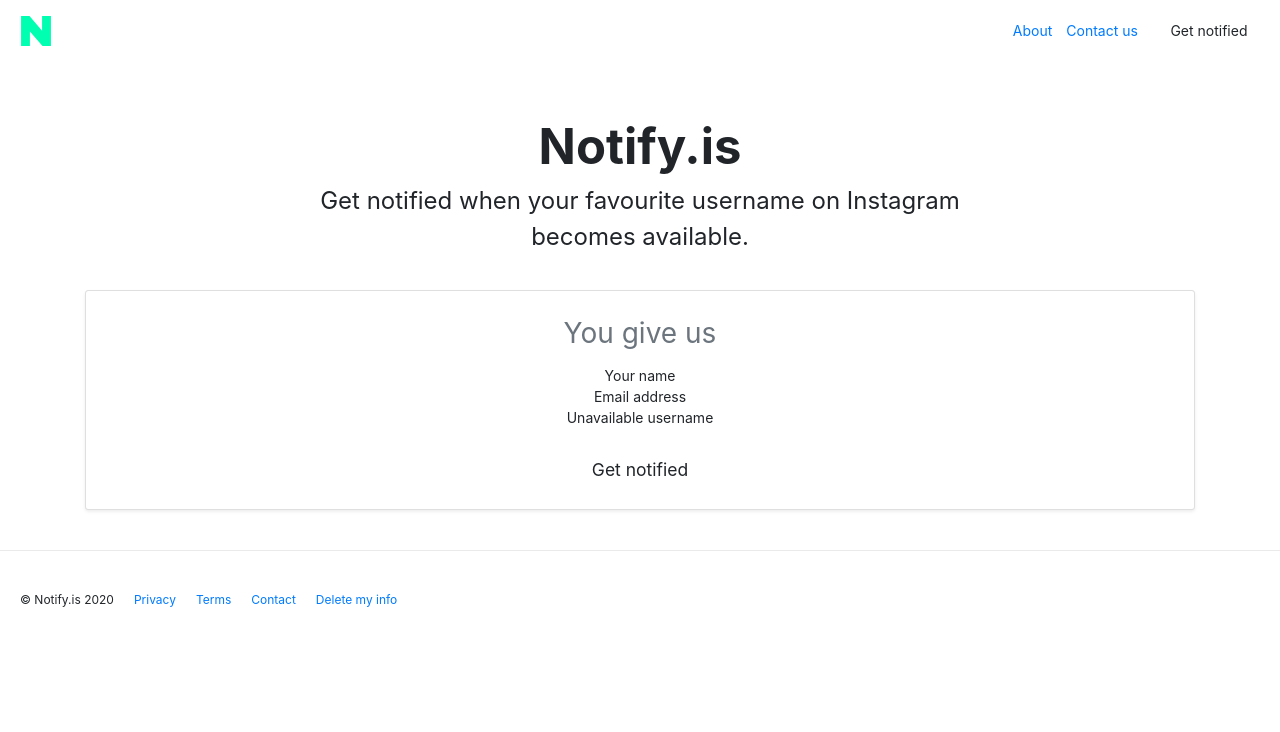
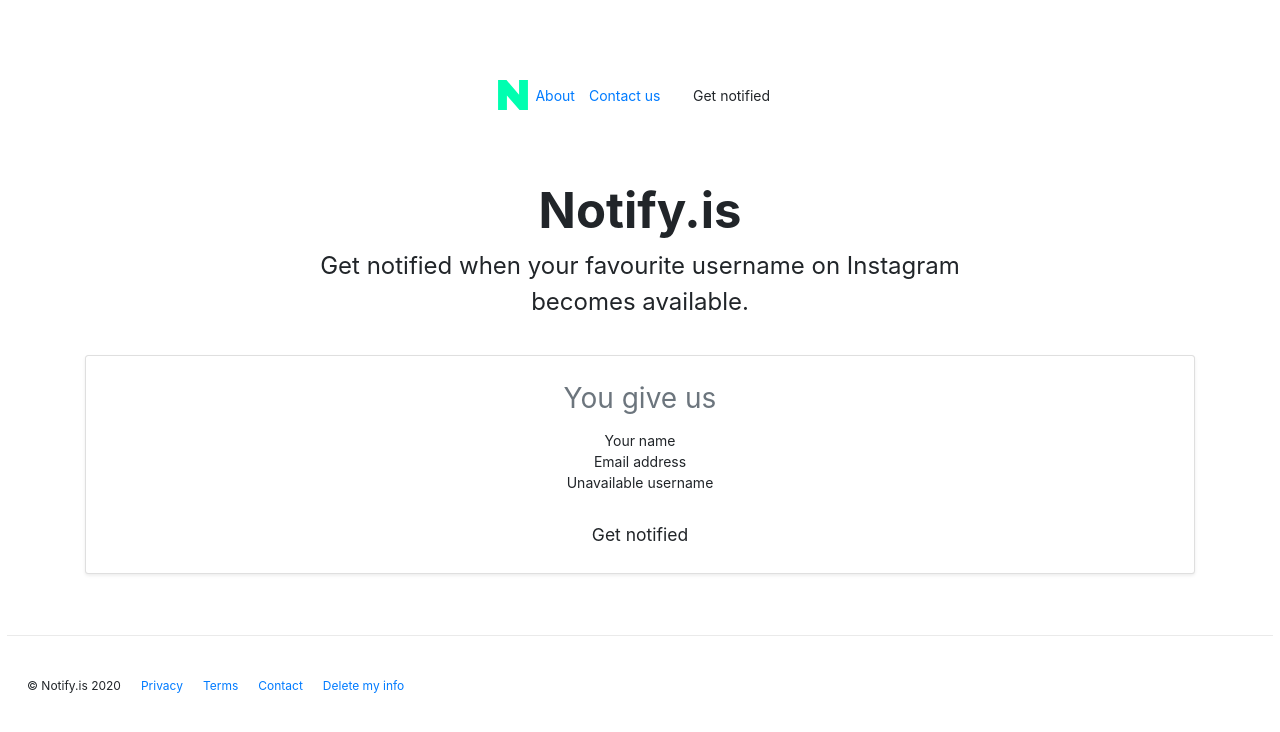
Before and after one commit to oliverproud/notify.is, a Next.js app: page / in a window 1280 px wide. Shown: the top 732 px of the page. Built offline with nearby package versions, Linux system fonts and the light colour scheme.

Commit message:
add main section, has display:flex and flex:1 - pushes footer down

```diff
--- a/components/layout.js
+++ b/components/layout.js
@@ -1,12 +1,15 @@
 import Nav from './nav'
 import Footer from './footer'
+import layout from '../styles/layout.module.css'
 
 export default function Layout({ children }) {
   return (
-    <div>
+    <div className={layout.container}>
       <Nav />
 
       {children}
+
+      <main className={layout.main}></main>
 
       <Footer />
     </div>
```
